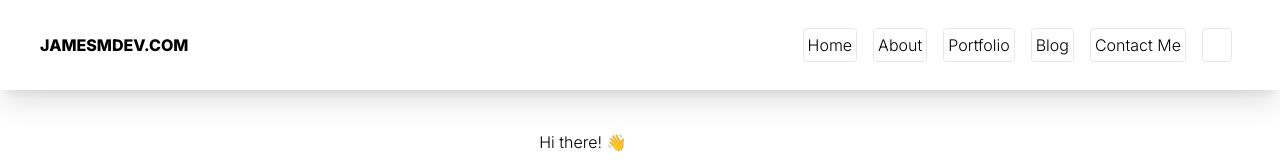
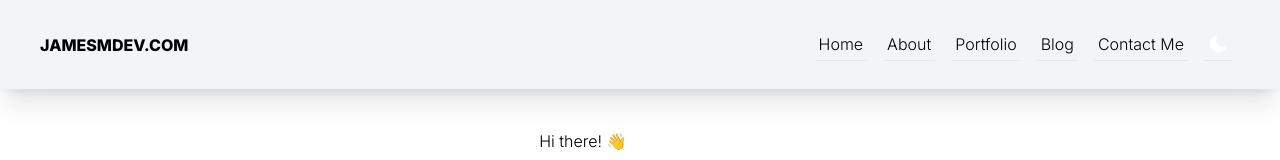
Before and after one commit to james-hulud/portfolio-website, a Next.js app in the folder frontend/portfolio/: page /about in a window 1280 px wide. Shown: the top 160 px of the page. Built offline with nearby package versions, Linux system fonts and the light colour scheme.

Commit message:
dark mode animation next

```diff
--- a/frontend/portfolio/src/app/styles/globals.css
+++ b/frontend/portfolio/src/app/styles/globals.css
@@ -19,15 +19,36 @@ body {
 :root {
   --background: white;
   --foreground: black;
-  --primary-color: blue;
-  --link-hover-color: darkblue;
 }
 
-[data-theme="dark"] {
+[data-theme="dark"] .themed-element {
   --background: black;
   --foreground: white;
   --primary-color: deepskyblue;
   --link-hover-color: lightblue;
+  --tw-text-opacity: 1;
+  --tw-border-opacity: 1;
+  color: rgb(249 115 22 / var(--tw-border-opacity));
+}
+
+[data-theme="dark"] .themed-element-hover:hover {
+  border-color: rgb(249 115 22);
+}
+
+[data-theme="light"] .themed-element {
+  --background: white;
+  --foreground: black;
+  --tw-text-opacity: 1;
+  color: rgb(59 130 246 / var(--tw-text-opacity));
+}
+
+[data-theme="light"] .themed-element-hover:hover {
+  border-color: rgb(59 130 246);
+}
+
+[data-theme="dark"] .nav-bg-theme {
+  --tw-bg-opacity: 1;
+  background-color: rgb(23 23 23 / var(--tw-bg-opacity));
 }
 
 .block__slideshow {
--- a/frontend/portfolio/src/components/About.tsx
+++ b/frontend/portfolio/src/components/About.tsx
@@ -34,7 +34,7 @@ const About = () => {
           what I made it with), what I am currently making, and thoughts of mine
           which I thought were worth posting out into the void that is the
           internet, you'll find these on my{" "}
-          <Link href="/blog" className="text-blue-500 font-bold">
+          <Link href="/blog" className="themed-element font-bold">
             blog
           </Link>
           .<br />
--- a/frontend/portfolio/src/components/Nav.tsx
+++ b/frontend/portfolio/src/components/Nav.tsx
@@ -30,39 +30,39 @@ const ThemeChanger = () => {
 
 const Nav = () => {
   return (
-    <nav className="shadow-xl">
+    <nav className="shadow-xl bg-gray-100 nav-bg-theme">
       <div className="flex justify-between py-5 px-10">
         <div className="font-extrabold justify-center content-center">
           <Link href="/">JAMESMDEV.COM</Link>
         </div>
         <div className="flex items-center">
-          <ul className="flex [&>*]:border [&>*]:border-gray [&>*]:m-2 [&>*]:rounded [&>*]:p-1 [&>*]:transition [&>*]:duration-200">
-            <li className="hover:scale-110 hover:bg-gray-100">
+          <ul className="flex [&>*]:border-b [&>*]:border-gray [&>*]:m-2 [&>*]:p-1 [&>*]:transition [&>*]:duration-200">
+            <li className="hover:scale-110 themed-element-hover">
               <Link href="/">
                 <button>Home</button>
               </Link>
             </li>
-            <li className="hover:scale-110 hover:bg-gray-100">
+            <li className="hover:scale-110 themed-element-hover">
               <Link href="/about">
                 <button>About</button>
               </Link>
             </li>
-            <li className="hover:scale-110 hover:bg-gray-100">
+            <li className="hover:scale-110 themed-element-hover">
               <Link href="/portfolio">
                 <button>Portfolio</button>
               </Link>
             </li>
-            <li className="hover:scale-110 hover:bg-gray-100">
+            <li className="hover:scale-110 themed-element-hover">
               <Link href="/blog">
                 <button>Blog</button>
               </Link>
             </li>
-            <li className="hover:scale-110 hover:bg-gray-100">
+            <li className="hover:scale-110 themed-element-hover">
               <Link href="/contact">
                 <button>Contact Me</button>
               </Link>
             </li>
-            <li className="hover:scale-110 hover:bg-gray-100 flex items-center">
+            <li className="hover:scale-110 themed-element-hover flex items-center">
               <ThemeChanger />
             </li>
           </ul>
```
